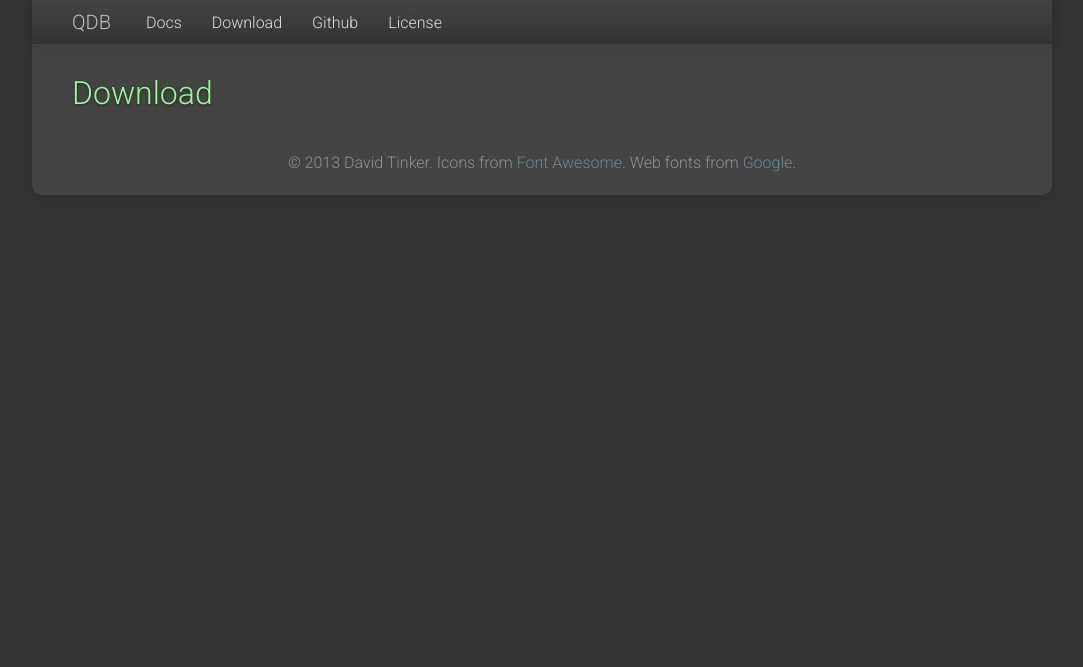
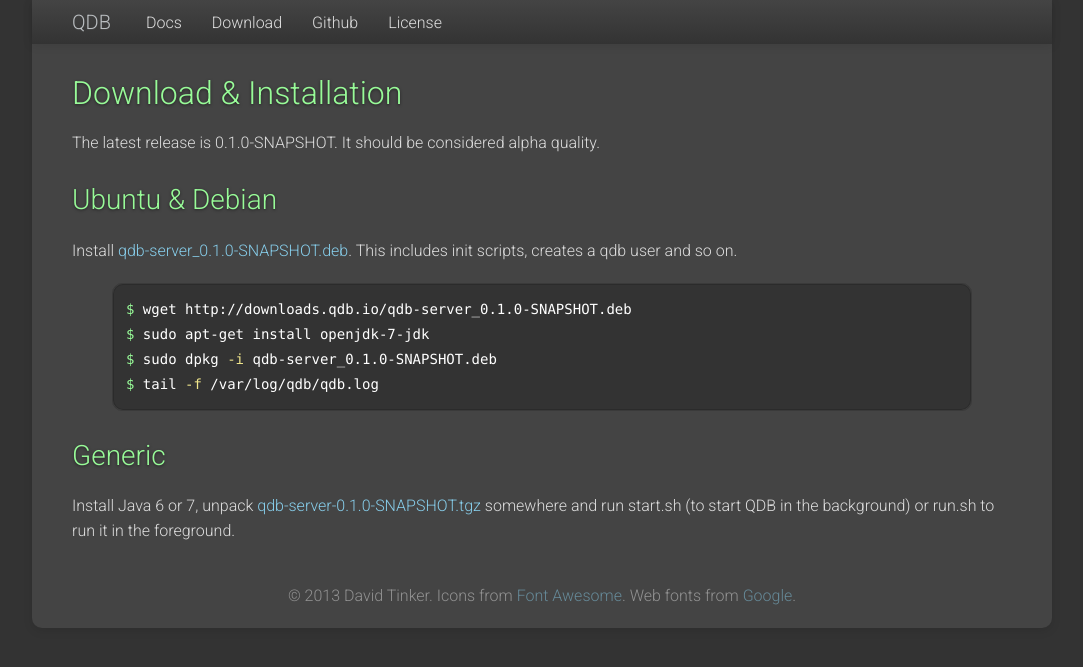
Before and after one commit to qdb-io/qdb-io.github.io, a Jekyll site: the page built from download.html, in a window 1280 px wide. Shown: the top 667 px of the page, without its empty margins (98-1181 px from the left). Built offline with Jekyll 4.4.1, drawn with Linux system fonts in a browser that asks for light colours; nearby versions of some CDN libraries.

Commit message:
Changed deb name

```diff
--- a/download.html
+++ b/download.html
@@ -1,6 +1,26 @@
 ---
 layout: default
 title: Documentation
+release: 0.1.0-SNAPSHOT
 ---
 
-<h1>Download</h1>
+<h1>Download &amp; Installation</h1>
+
+<p>The latest release is {{page.release}}. It should be considered alpha quality.</p>
+
+<h2>Ubuntu & Debian</h2>
+
+<p>Install <a href="http://downloads.qdb.io/qdb-server_{{ page.release }}.deb">qdb-server_{{ page.release }}.deb</a>.
+This includes init scripts, creates a qdb user and so on.</p>
+
+{% highlight bash %}
+$ wget http://downloads.qdb.io/qdb-server_{{ page.release }}.deb
+$ sudo apt-get install openjdk-7-jdk
+$ sudo dpkg -i qdb-server_{{ page.release }}.deb
+$ tail -f /var/log/qdb/qdb.log
+{% endhighlight %}
+
+<h2>Generic</h2>
+
+<p>Install Java 6 or 7, unpack <a href="http://downloads.qdb.io/qdb-server-{{ page.release }}.tgz">qdb-server-{{ page.release }}.tgz</a>
+    somewhere and run start.sh (to start QDB in the background) or run.sh to run it in the foreground.</p>
--- a/license.html
+++ b/license.html
@@ -31,8 +31,9 @@
 <ul>
     <li><a href="http://www.simpleframework.org/">Simple Framework</a>, HTTP server, Apache 2.0 license</li>
     <li><a href="https://code.google.com/p/google-guice/">Google Guice</a>, dependency injection framework, Apache 2.0 license</li>
+    <li><a href="http://www.slf4j.org/">Simple Logging Facade</a>, logging library, MIT license</li>
     <li><a href="http://logback.qos.ch/">Logback</a>, logging library, EPL v1.0 license</li>
-    <li><a href="http://www.slf4j.org/">Simple Logging Facade</a>, logging library, MIT license</li>
+    <li><a href="https://github.com/Moocar/logback-gelf">Logback GELF</a>, GELF appender for Logback, Apache 2.0 license</li>
     <li><a href="https://github.com/typesafehub/config">Typesafe Config</a>, configuration library, Apache 2.0 license</li>
     <li><a href="http://wiki.fasterxml.com/JacksonHome">Jackson</a>, JSON library, Apache 2.0 license</li>
     <li><a href="https://code.google.com/p/guava-libraries/">Google Guava</a>, utility library, Apache 2.0 license</li>
```
Also changed, not shown: _posts/2013-06-23-alpha-release.md (deleted, +0 -8 lines), _posts/2013-06-23-first-alpha-release.html (added, +11 -0 lines).
